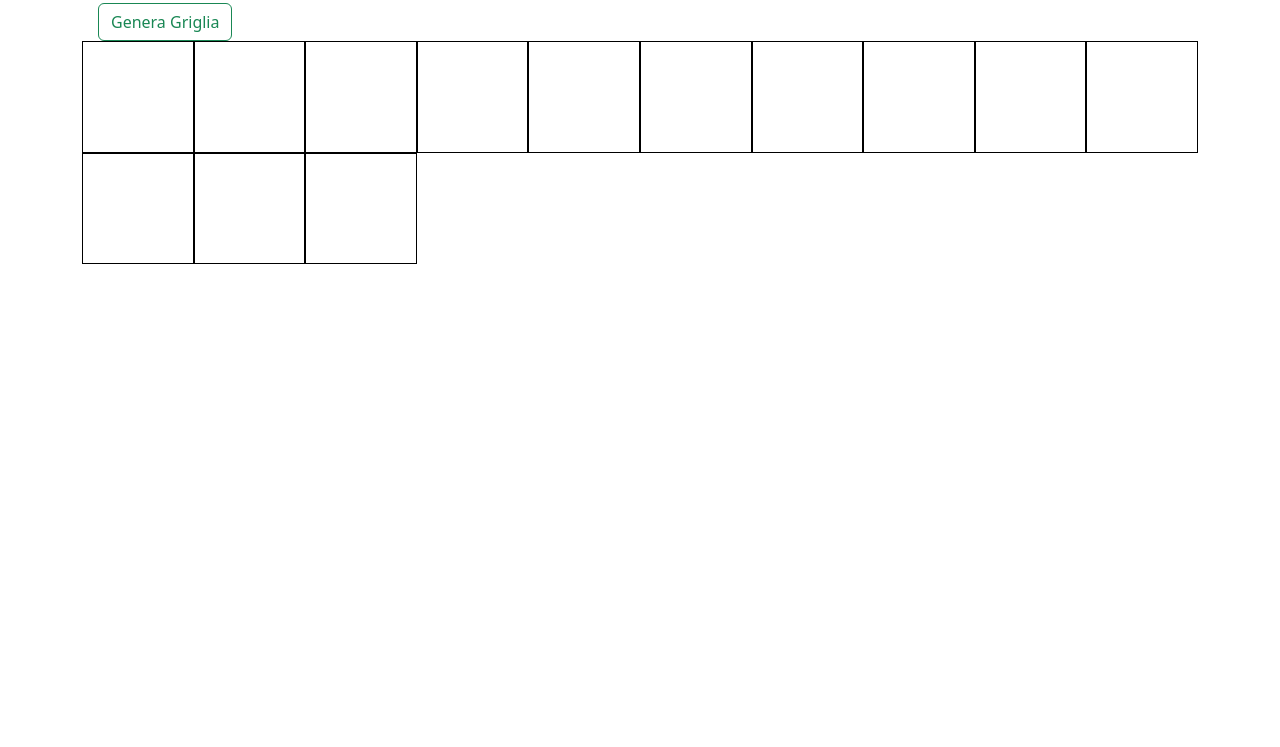
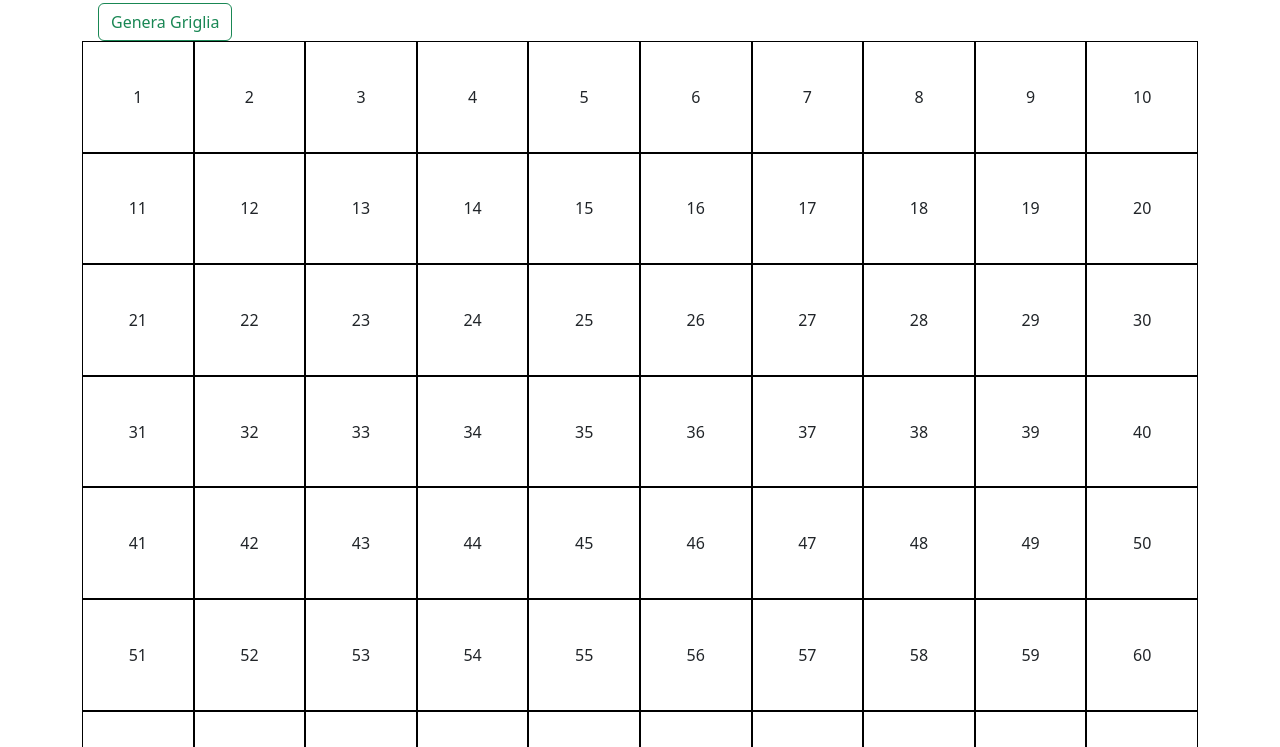
Before and after one commit to CarloCassini/js-campominato-grid, a plain HTML site: page index.html in a window 1280 px wide. Both pictures are taken after a click on the button "Genera Griglia". Shown: the part 53-800 px from the top of the page. Drawn offline with nearby package versions, Linux system fonts and the light colour scheme.

Commit message:
add celle

```diff
--- a/index.html
+++ b/index.html
@@ -39,23 +39,7 @@
       >
         Genera Griglia
       </button>
-      <div class="d-flex flex-wrap">
-        <div class="cella"></div>
-        <div class="cella"></div>
-        <div class="cella"></div>
-        <div class="cella"></div>
-        <div class="cella"></div>
-        <div class="cella"></div>
-        <div class="cella"></div>
-        <div class="cella"></div>
-        <div class="cella"></div>
-        <div class="cella"></div>
-        <div class="cella"></div>
-        <div class="cella"></div>
-        <div class="cella"></div>
-      </div>
-
-      <ul class="" id="contenitore-griglia"></ul>
+      <div class="d-flex flex-wrap" id="contenitore-griglia"></div>
     </div>
   </body>
 </html>
--- a/js/function.js
+++ b/js/function.js
@@ -1,8 +1,16 @@
 function generaGriglia(numCelle, contenitoreCelle) {
   contenitoreCelle.innerHTML = " ";
   for (let i = 1; i <= numCelle; i++) {
-    console.log("genera-griglia");
+    generaCella(contenitoreCelle, i);
   }
 }
 
-function generaCella(container, i) {}
+function generaCella(container, i) {
+  const cella = document.createElement("div");
+  cella.setAttribute("data-index", i);
+  cella.classList.add("cella");
+  cella.innerHTML = i;
+
+  container.append(cella);
+  console.log("test");
+}
--- a/style.css
+++ b/style.css
@@ -2,4 +2,8 @@
   border: 1px solid black;
   width: calc(100% / 10);
   aspect-ratio: 1;
+
+  display: flex;
+  justify-content: center;
+  align-items: center;
 }
```
